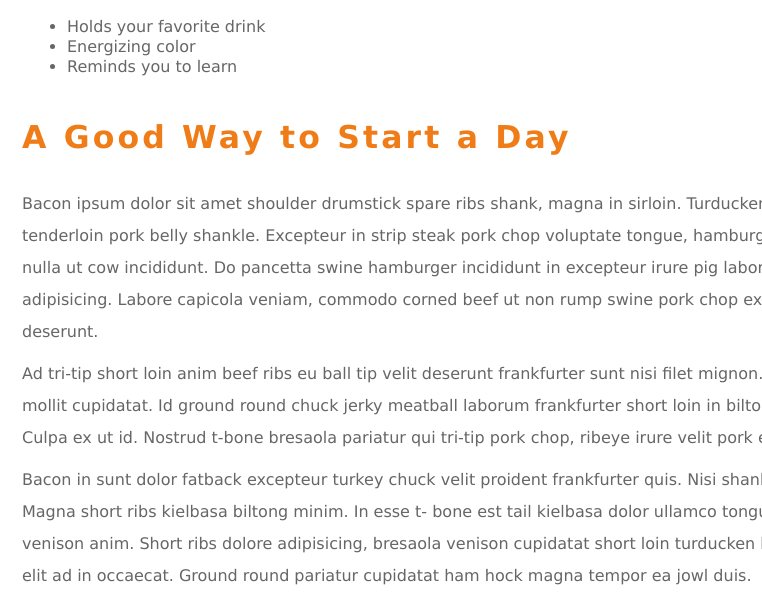
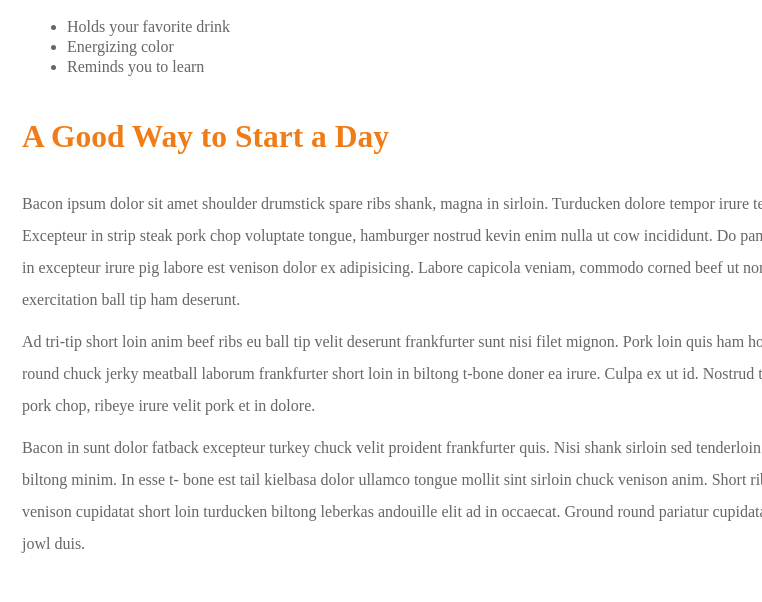
Before and after one commit to saidou1/P1-final-, a plain HTML site: page index.html in a window 1280 px wide. Shown: the part 684-1286 px from the top of the page, without its empty margins (0-762 px from the left). After the commit the page ends 1254 px from the top, so only its background shows below. Drawn offline with Linux system fonts and the light colour scheme.

Commit message:
Update main.css

```diff
--- a/css/main.css
+++ b/css/main.css
@@ -1,6 +1,7 @@
 body {
   width: 1024px;
-  font: 16px Verdana, sans-serif; color: #666;
+  font: 16px Verdana sans-serif;
+  color: #666;
   line-height: 200%;
 
 }
@@ -12,8 +13,8 @@ h1 {
 }
 
 h2 {
-  font: 24px; color:#f07c17;
-  letter-spacing: 0.1em;
+  font: 24px .1em;
+  color: #f07c17;
   margin-bottom: 31px;
 }
 
```
